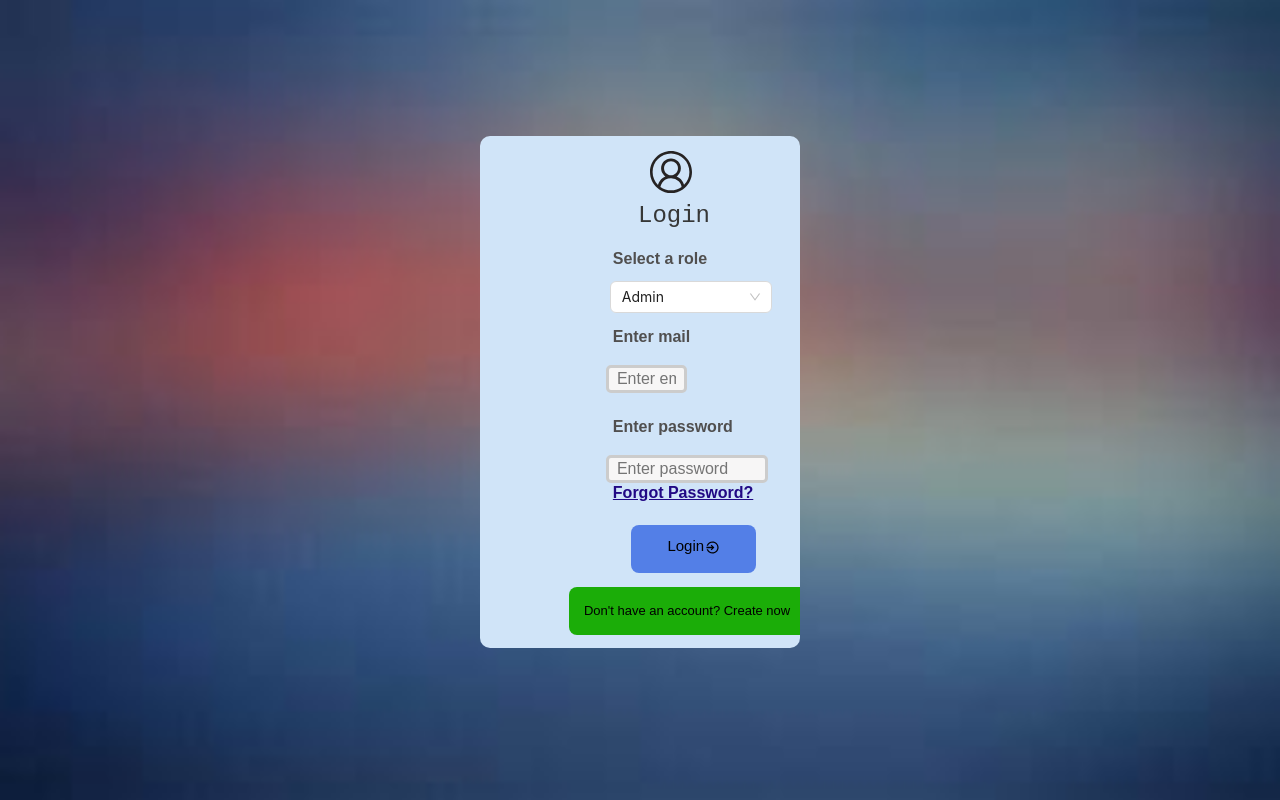
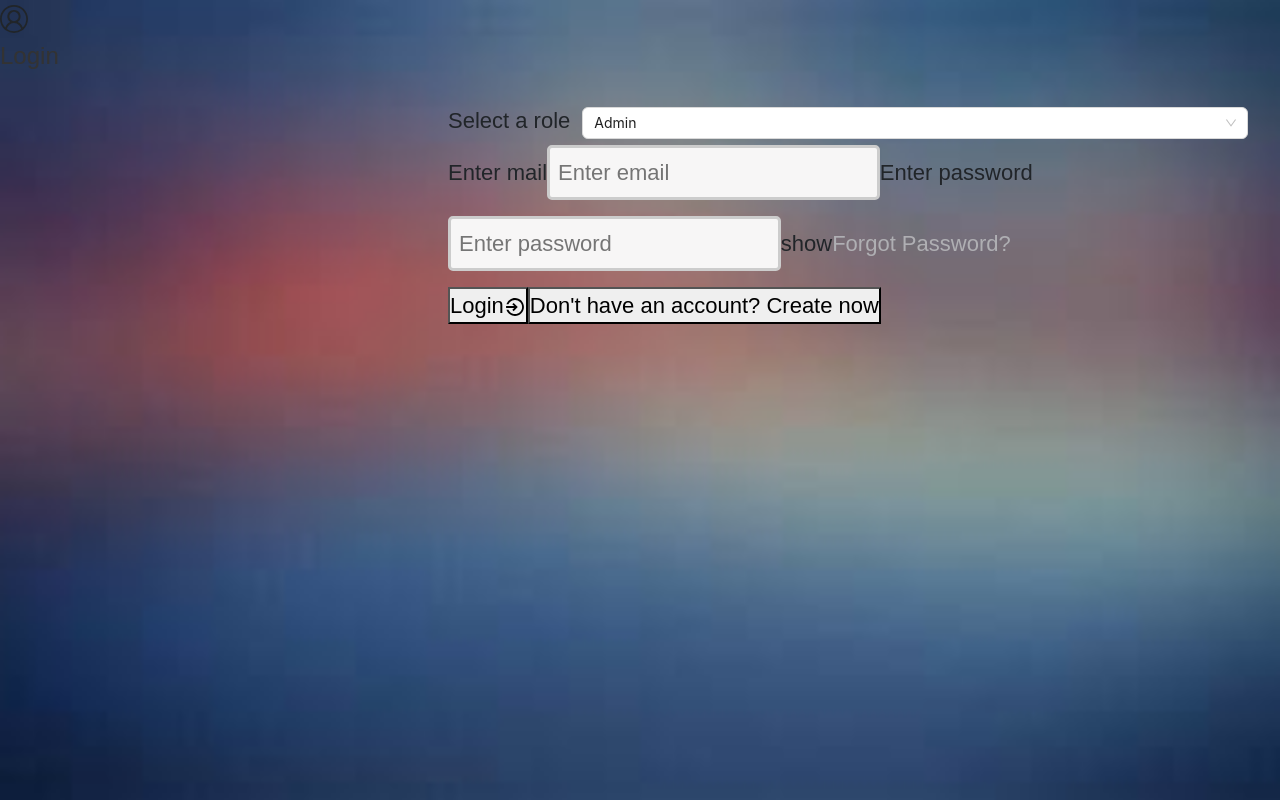
Before and after one commit to iamneo-production/ea322bb0-6fb5-4973-b466-852ea36e5c91, a React (Create React App) app in the folder reactapp/: page /login in a window 1280 px wide. Built offline with nearby package versions, Linux system fonts and the light colour scheme.

Commit message:
changing signup details

```diff
--- a/reactapp/src/Pages/JobSeeker/Components/Candidate.js
+++ b/reactapp/src/Pages/JobSeeker/Components/Candidate.js
@@ -8,7 +8,6 @@ import { React, useState, useEffect } from "react";
 
 function Candidate(props) {
   const [userData, setUserData] = useState({});
-
   const { type } = props;
   const isAddType = type === "ADD";
   const isViewType = type === "VIEW";
--- a/reactapp/src/Pages/Signuplogindetails/Components/LoginPage/Login.js
+++ b/reactapp/src/Pages/Signuplogindetails/Components/LoginPage/Login.js
@@ -13,6 +13,11 @@ function Login() {
     const [role, setRole] = useState('admin');
     let navigate = useNavigate();
     function loginhandler() {
+        // if(role === 'admin'){
+        //     navigate("/admin")
+        // }else{
+        //     navigate("/user")
+        // }
         navigate('/signup');
     }
 
--- a/reactapp/src/Pages/Signuplogindetails/Components/LoginPage/login.module.css
+++ b/reactapp/src/Pages/Signuplogindetails/Components/LoginPage/login.module.css
@@ -1,182 +1,4 @@
-*{
-    padding:0;
-    margin:0;
-    box-sizing: border-box;
-}
 .main{
     width:100vw;
     height:100vh;
 }
-.bottom{
-    width:100vw;
-    height:98vh;
-    align-items: center;
-    justify-content: center;
-    display: flex;
-}
-.field{
-    width:25vw;
-    height:64vh;
-    background-color: rgb(208, 228, 248);
-    border-radius:10px;
-    overflow: scroll;
-    -ms-overflow-style: none;
-    scrollbar-width: none;
-}
-.field::-webkit-scrollbar {
-    display: none;
-}
-.in1{
-    width: 80%;
-    margin-top: -1%;
-    margin-bottom: 2%;
-    height: 28px;
-    margin-left: 50%;
-}
-.in2{
-    width: 80%;
-    margin-top: -1%;
-    margin-bottom: 10%;
-    margin-left: 50%;
-    height: 28px;
-}
-.in3{
-    display: flex;
-    padding: 15px;
-    width:125px;
-    height:6vh;
-    font-size: 15px;
-    cursor: pointer;
-    border:none;
-    border-radius: 8px;
-    background-color:#537FE7;
-    padding-left:36px;
-    padding-bottom: 14px;
-    margin-left: -2%;
-}
-.in4{
-    display: flex;
-    align-items: center;
-    font-size: 13px;
-    padding: 15px;
-    width:250px;
-    height:6vh;
-    cursor:pointer;
-    border: none;
-    border-radius: 8px;
-    background-color: rgb(27, 173, 8);
-    margin-top: 4px;
-    margin-left: 22%;
-    margin-right: 24%;
-}
-/* .in1{
-    width: 80%;
-    margin-top: -1%;
-    margin-bottom: 2%;
-    height: 28px;
-    margin-left: 50%;
-}
-.in2{
-    width: 80%;
-    margin-top: -1%;
-    margin-bottom: 10%;
-    margin-left: 50%;
-    height: 28px;
-} */
-.head{
-    margin-top: 90px;
-}
-.term{
-    margin-left:60px;
-    margin-top:12px;
-    font-weight:lighter;
-    font-size:small;
-}
-.account{
-    margin-left: 170px;
-    margin-top: 8px;
-    font-size:42px;
-    color:rgb(38, 35, 35);
-}
-.loginsym{
-    margin-left: 1%;
-}
-.loginhead{
-
-    color: #363737;
-    font-family:monospace;
-    margin-left: 158px;
-    font-size:24px ;
-}
-input{
-    display: block;
-    width: 80%;
-    padding: 5px;
-}
-.btnsContainer{
-    display: flex;
-    flex-direction: column;
-    gap: 10px;
-    align-items: center;
-    margin-top: 20px;
-}
- .formlayout{
-    display: flex;
-    flex-direction: column;
-    gap: 10px;
-    padding-left: 10px;
-    font-size: medium;
-    color: rgb(80, 79, 79);
-    font-weight: bold;
-    margin-left: -2%;
-}
-.formlayout input{
-    margin-left:4%;
-    width: 80%;
-}
-label,a{
-    padding-left: 15px;
-}
-.lab1{
-    font-size:medium;
-    font-weight: bold;
-    color: rgb(80, 79, 79);
-}
-.showhide{
-    margin-left:260px;
-    font-family: monospace;
-    color: black;
-    font-size: larger;
-    margin-top:-72px;
-}
-.errorMessage{
-    color: red;
-    font-size:small;
-    margin-left:10px;
-    margin-top: -4%;
-    padding: 3px;
-    margin-bottom: -2%;
-}
-
-/* .in1{
-    width: 80%;
-    margin-top: -1%;
-    margin-bottom: 2%;
-    height: 28px;
-    margin-left: 50%;
-}
-.in2{
-    width: 80%;
-    margin-top: -1%;
-    margin-bottom: 10%;
-    margin-left: 50%;
-    height: 28px;
-} */
-.psd{
-    color: rgb(33, 8, 132);
-    text-decoration: underline;
-    margin-top: -1%;
-}
-.lab{
-    margin-top: 4%;
-}
--- a/reactapp/src/index.css
+++ b/reactapp/src/index.css
@@ -1,3 +1,9 @@
+*{
+  padding:0;
+  margin:0;
+  box-sizing: border-box;
+}
+
 body {
   margin: 0;
   font-family: -apple-system, BlinkMacSystemFont, 'Segoe UI', 'Roboto', 'Oxygen',
```
